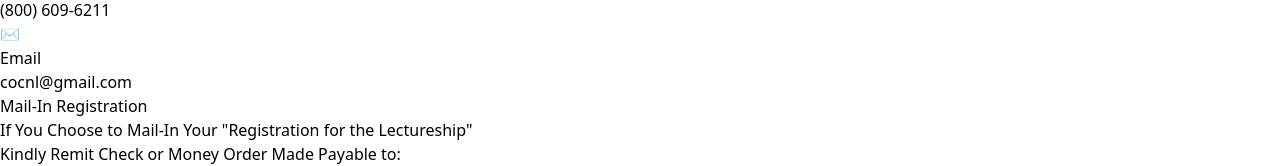
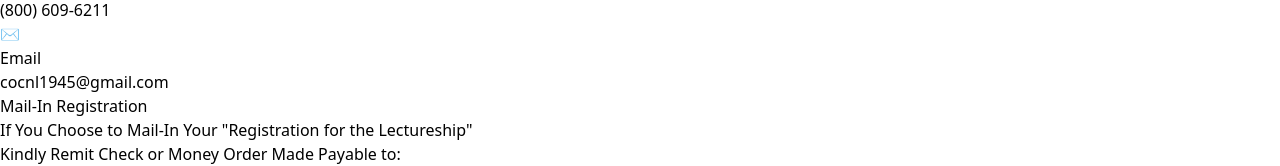
Before and after one commit to whitneesmith/cocnl-80th-annual-lectureship2, a React (Vite) app: page / in a window 1280 px wide. Shown: the part 4248-4414 px from the top of the page. Built offline with nearby package versions, Linux system fonts and the light colour scheme.

Commit message:
Update Home.tsx

```diff
--- a/src/pages/Home.tsx
+++ b/src/pages/Home.tsx
@@ -374,7 +374,7 @@ function Home() {
                 <span className="text-white text-2xl">✉️</span>
               </div>
               <h3 className="font-semibold text-slate-200 mb-2">Email</h3>
-              <p className="text-white text-xl">cocnl@gmail.com</p>
+              <p className="text-white text-xl">cocnl1945@gmail.com</p>
             </div>
           </div>
 
```
Lines whose indentation alone changed are shown as unchanged.
